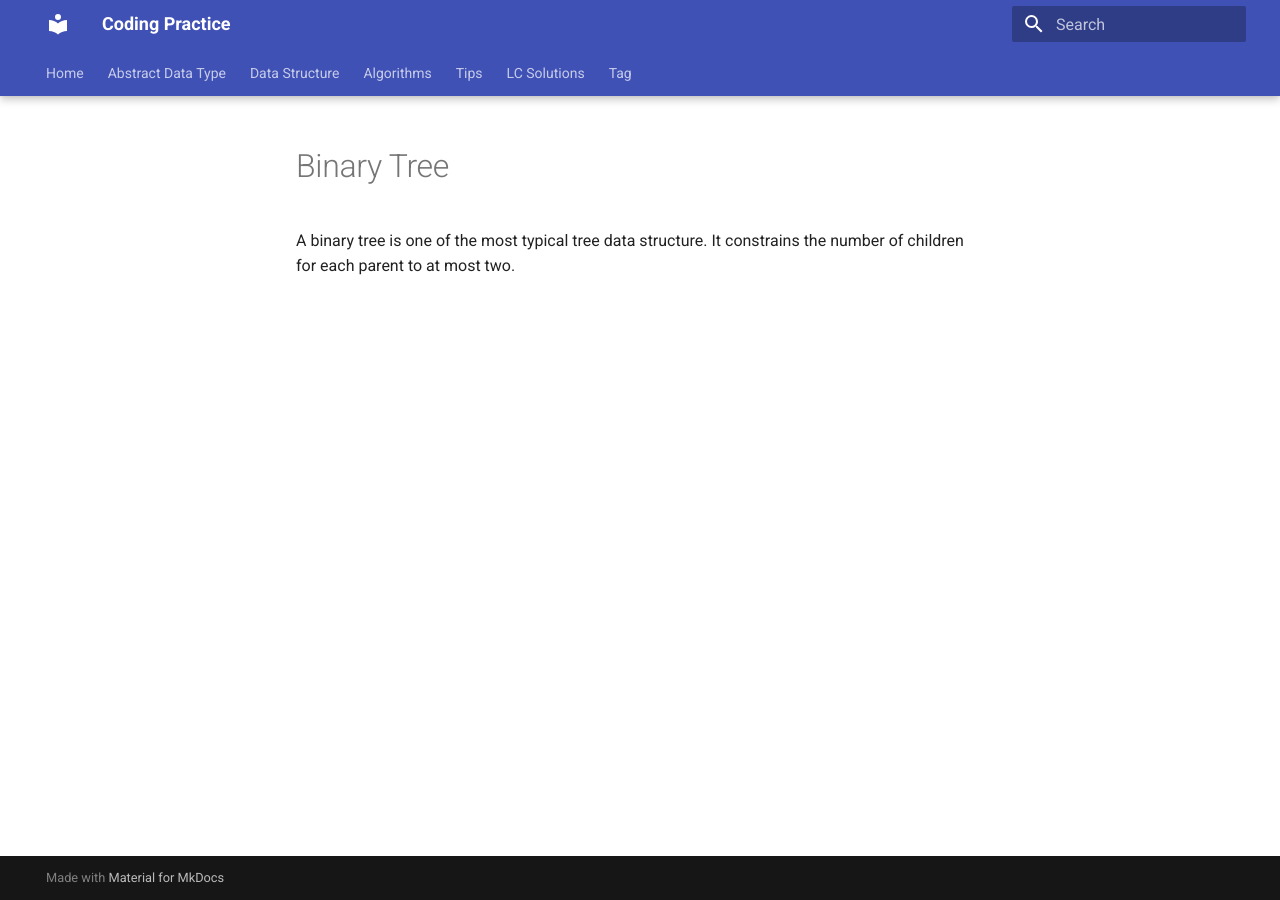
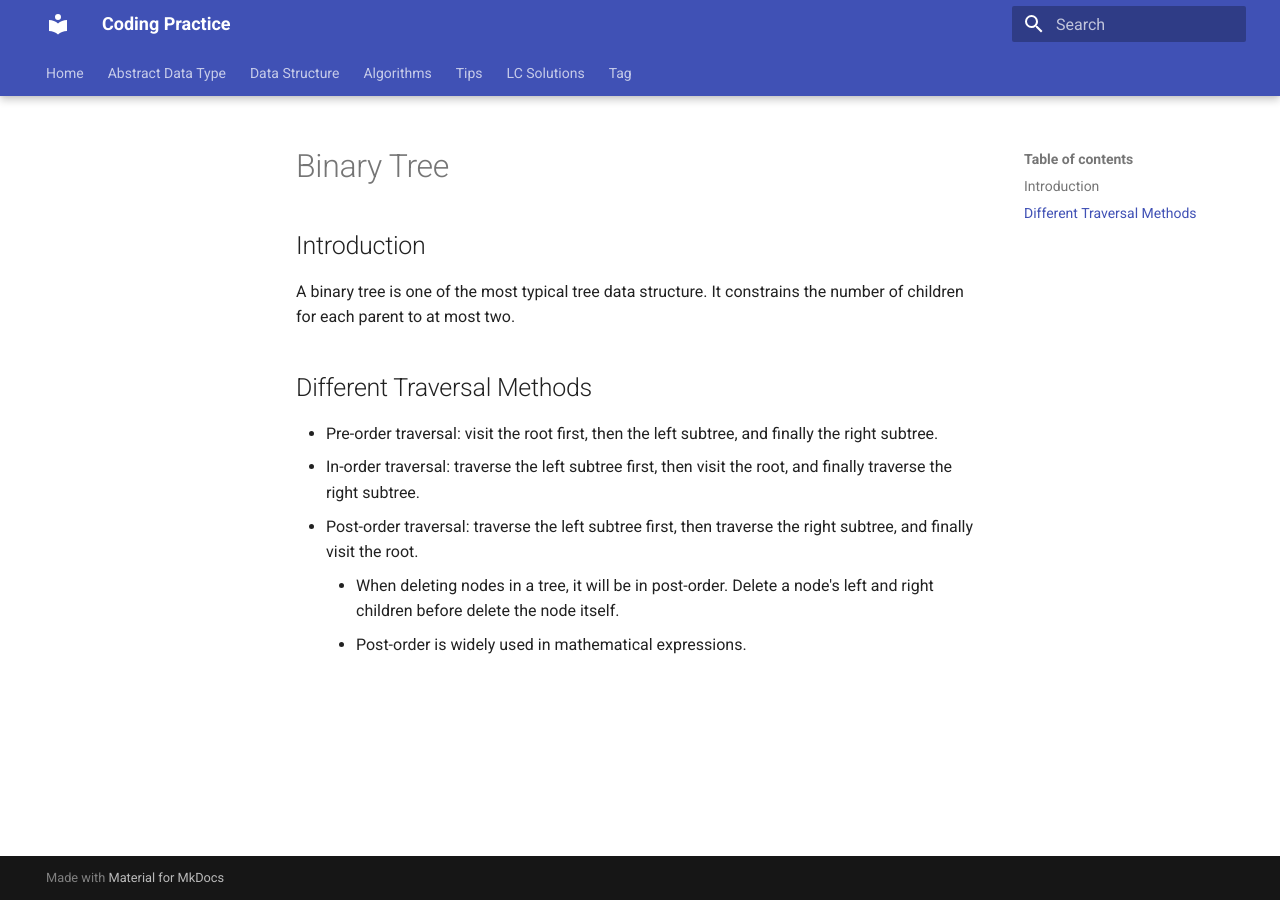
Before and after one commit to RogerLuo-Code/coding-practice, an MkDocs documentation site: the page built from docs/data-structure/binary-tree/binary-tree.md, in a window 1280 px wide. Built offline with MkDocs 1.6.1 and Material for MkDocs 9.7.7, drawn with Linux system fonts in a browser that asks for light colours.

Commit message:
Update notes for tree and binary tree

```diff
--- a/docs/data-structure/binary-tree/binary-tree.md
+++ b/docs/data-structure/binary-tree/binary-tree.md
@@ -1,4 +1,18 @@
 # Binary Tree
+
+## Introduction
 
 A binary tree is one of the most typical tree data structure. It constrains the number
 of children for each parent to at most two.
+
+## Different Traversal Methods
+
+- Pre-order traversal: visit the root first, then the left subtree, and finally the
+right subtree.
+- In-order traversal: traverse the left subtree first, then visit the root, and finally
+traverse the right subtree.
+- Post-order traversal: traverse the left subtree first, then traverse the right subtree,
+and finally visit the root.
+    - When deleting nodes in a tree, it will be in post-order. Delete a node's left and
+    right children before delete the node itself.
+    - Post-order is widely used in mathematical expressions.
```
Also changed, not shown: docs/abstract-data-type/tree.md (+9 -0 lines).
